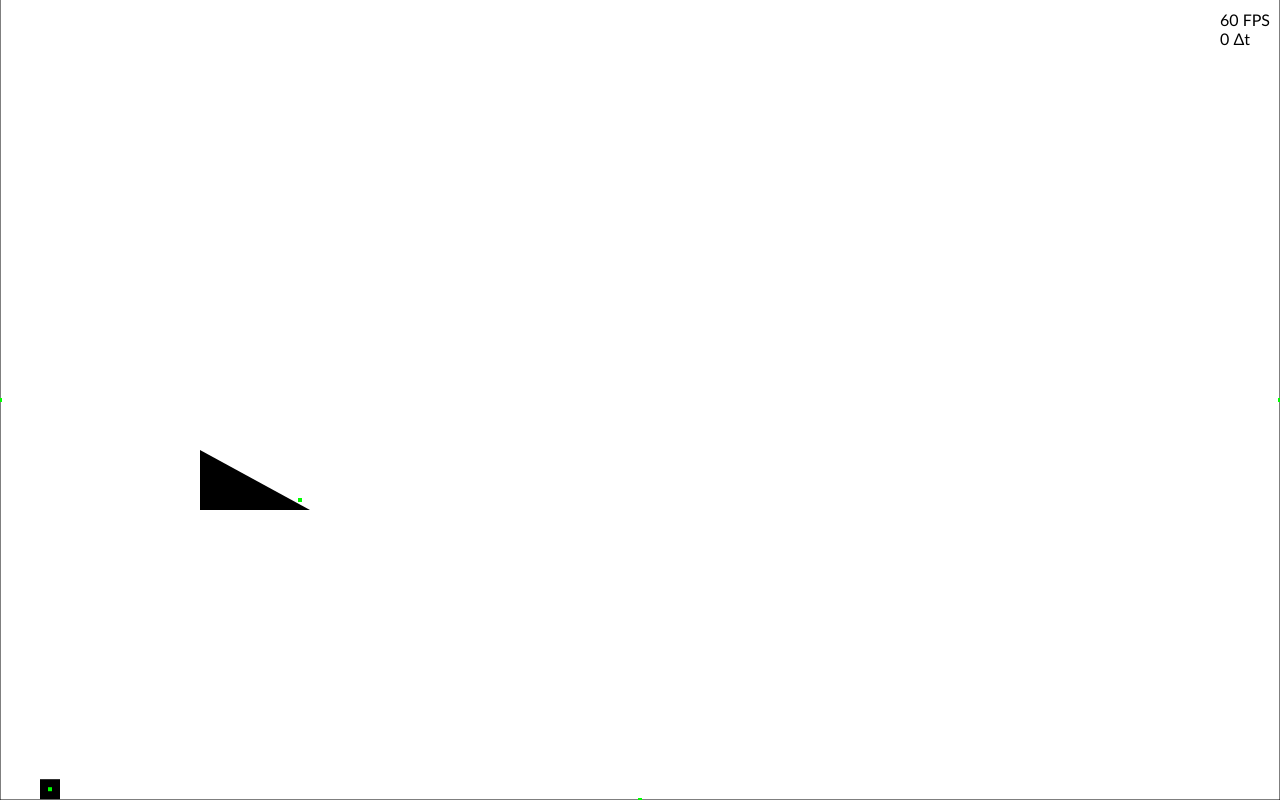
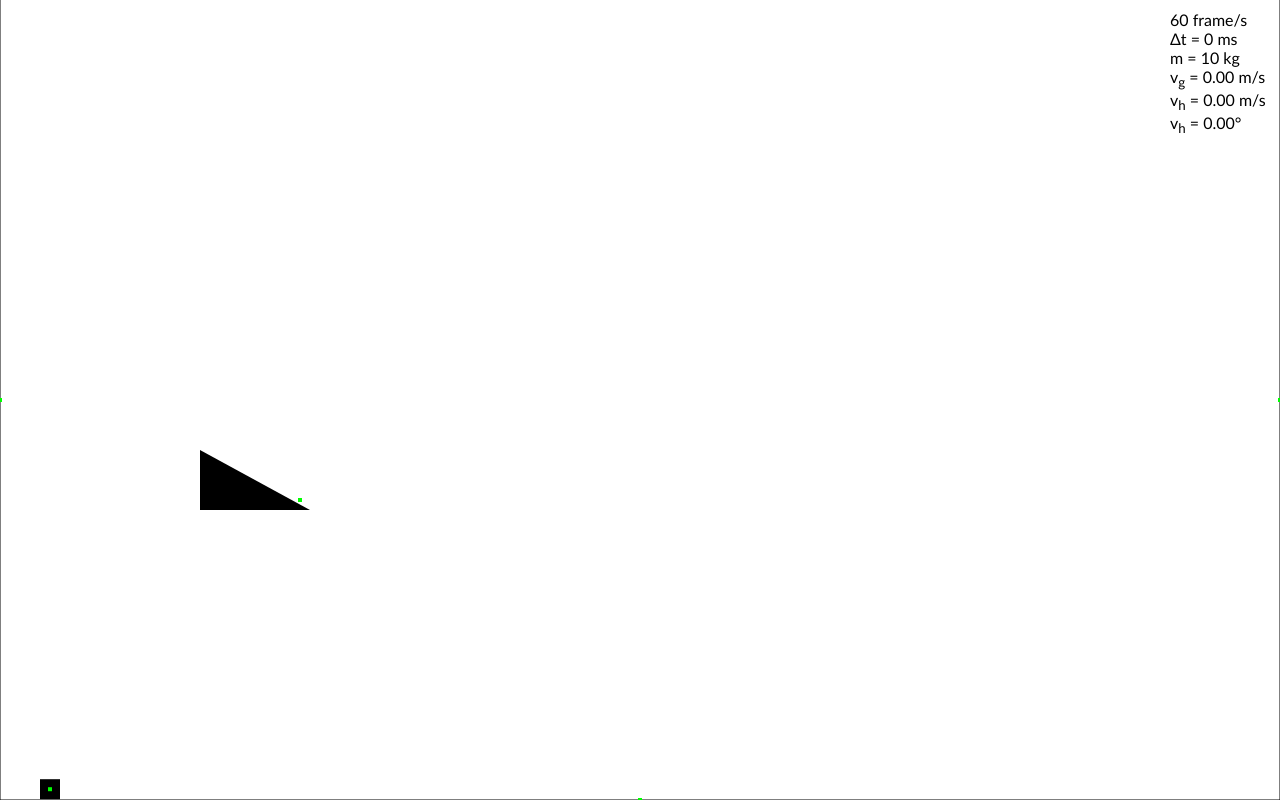
Before and after one commit to OguzhanUmutlu/physics-engine, a plain HTML site: page index.html in a window 1280 px wide. Drawn offline with Linux system fonts and the light colour scheme.

Commit message:
added horizontal velocity and force acceleration

```diff
--- a/engine.js
+++ b/engine.js
@@ -41,6 +41,12 @@
 
     function extendClass(self, extend) {
         Object.keys(extend.prototype).forEach(f => self.prototype[f] = extend.prototype[f]);
+    }
+
+    function positiveModulo(a, b) {
+        a = a % b;
+        if (a < 0) a += b;
+        return a;
     }
 
     function Vector2(x = 0, y = 0) {
@@ -377,12 +383,13 @@
         // NOTE: I got the square root of the bottom area(not sure what I could have done)
         const terminalVelocity = sqrt(2 * this.mass * world.gravityAcceleration / (world.fluidDensity * sqrt(this.getBottomArea()) * this.dragCoefficient));
         //if (this.velocity.y > terminalVelocity) this.velocity.y = terminalVelocity;
+        this.velocity.set(this.velocity.add(this.force.scale(1/this.mass)));
+        if(!this.move(world,this.velocity)) this.velocity.set(Vector2.zero());
         if (this.gravityEnabled) {
             this.gravitationalVelocity += this.mass * world.gravityAcceleration * deltaTime / 1000;
             if (!this.move(world, new Vector2(0, this.gravitationalVelocity))) this.gravitationalVelocity = 0;
             this.horizontalVelocity += this.mass * world.gravityAcceleration * deltaTime / 1000 * -sin(this.rotation);
-            console.log()
-            if (!this.move(world, new Vector2(Math.cos(this.rotation) * this.horizontalVelocity, Math.sin(this.rotation) * this.horizontalVelocity))) this.horizontalVelocity = 0;
+            if (!this.move(world, new Vector2(Math.sin(this.rotation + Math.PI / 2) * this.horizontalVelocity, Math.cos(this.rotation + Math.PI / 2) * this.horizontalVelocity))) this.horizontalVelocity = 0;
         }
         if (round(this.motion.x) !== 0 && round(this.motion.y) !== 0) this.move(world, new Vector2(this.motion.x / 10, this.motion.y / 10));
         this.motion.set(this.motion.scale(9 / 10));
@@ -393,6 +400,7 @@
         this.horizontalVelocity = 0;
         this.velocity.set(Vector2.zero());
         this.motion.set(Vector2.zero());
+        this.force.set(Vector2.zero());
     };
 
     const worlds = {};
@@ -636,7 +644,7 @@
         Tile,
         World,
         Utils: {Animator, CanvasResizer, centerCanvas, MouseConstraint, CameraMover},
-        DevUtils: {processOptions, extendClass}
+        DevUtils: {processOptions, extendClass, positiveModulo}
     };
     _p(_exports.Phygic);
 })();
--- a/index.html
+++ b/index.html
@@ -6,7 +6,7 @@
 </head>
 <body>
 <canvas></canvas>
-<div style="position: absolute; right: 10px; top: 10px; pointer-events: none; font-family: Calibri, serif">
+<div class="board">
 
 </div>
 <script src="engine.js"></script>
@@ -29,13 +29,27 @@
         }
     });
 
-    const animator = Animator([world.update, world.render]);
-    animator.addCallback(() => {
-        document.querySelector("div").innerHTML = `
-${animator.getFPS()} FPS<br>
-${Date.now() - tile.lastUpdate} Δt`;
-    });
+    const MANUAL_ANIMATOR = false;
 
+    if (MANUAL_ANIMATOR) {
+        addEventListener("click", () => {
+            world.update();
+            world.render();
+        });
+    } else {
+        const animator = Animator([world.update, world.render]);
+        const board = [
+            () => `${animator.getFPS()} frame/s`,
+            () => `Δt = ${Date.now() - tile.lastUpdate} ms`,
+            () => `m = ${tile.mass} kg`,
+            () => `v<sub>g</sub> = ${tile.gravitationalVelocity.toFixed(2)} m/s`,
+            () => `v<sub>h</sub> = ${tile.horizontalVelocity.toFixed(2)} m/s`,
+            () => `v<sub>h</sub> = ${(tile.rotation / Math.PI * 180).toFixed(2)}°`,
+        ];
+        animator.addCallback(() => {
+            document.querySelector(".board").innerHTML = board.map(i => `<div>${i()}</div>`).join("");
+        });
+    }
     centerCanvas(canvas);
 
     CanvasResizer(canvas);
@@ -69,6 +83,28 @@ ${Date.now() - tile.lastUpdate} Δt`;
             [-100, 10]
         ]), world
     });
+
+    addEventListener("dblclick",ev=>{
+        const vec = world.getMouseVector(ev).sub(tile);
+        const a = Math.atan2(vec.x,vec.y);
+        const x = Math.sin(a);
+        const y = Math.cos(a);
+        tile.force.set(new Vector2(x,y).scale(10));
+    });
 </script>
+<style>
+    * {
+        font-family: Calibri, serif;
+        user-select: none;
+    }
+
+    .board {
+        position: absolute;
+        right: 10px;
+        top: 10px;
+        width: 100px;
+        pointer-events: none;
+    }
+</style>
 </body>
 </html>
```
